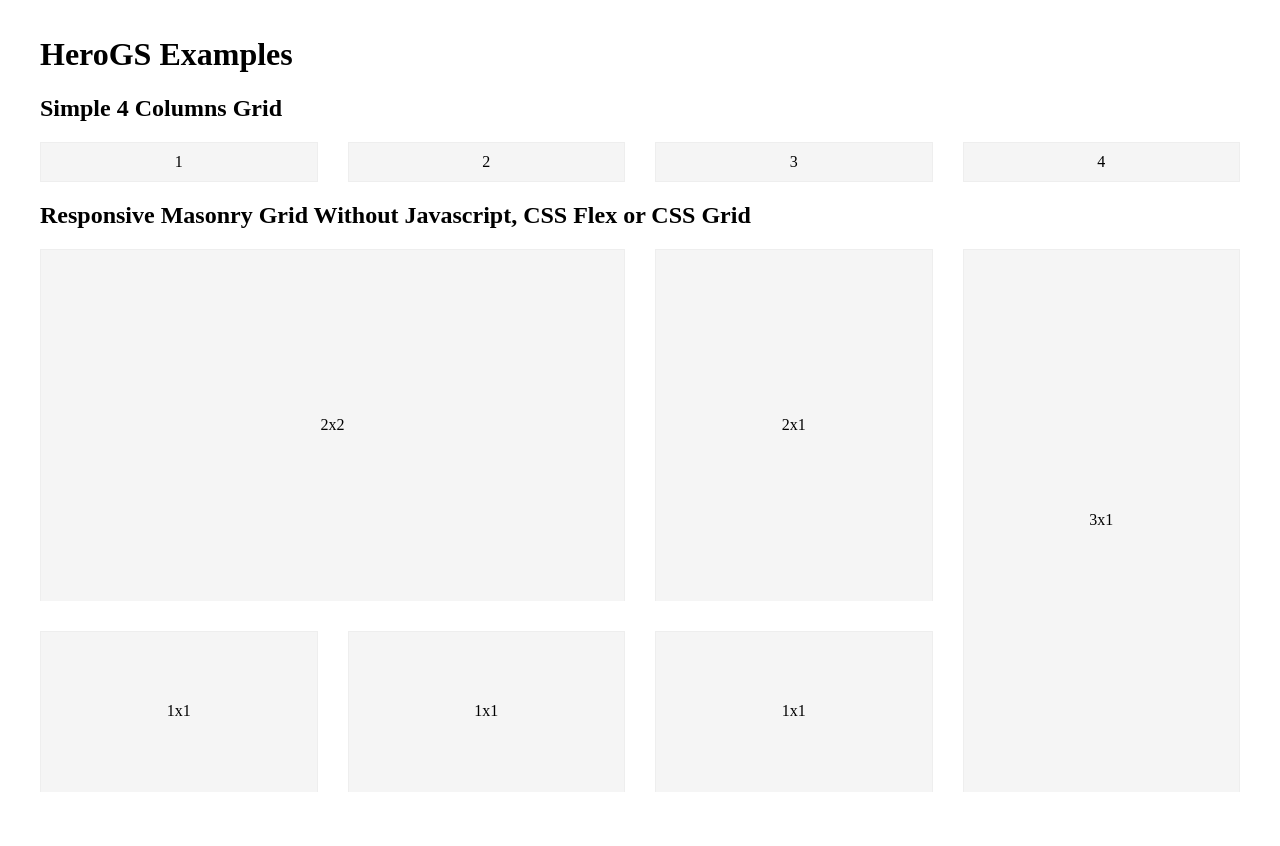
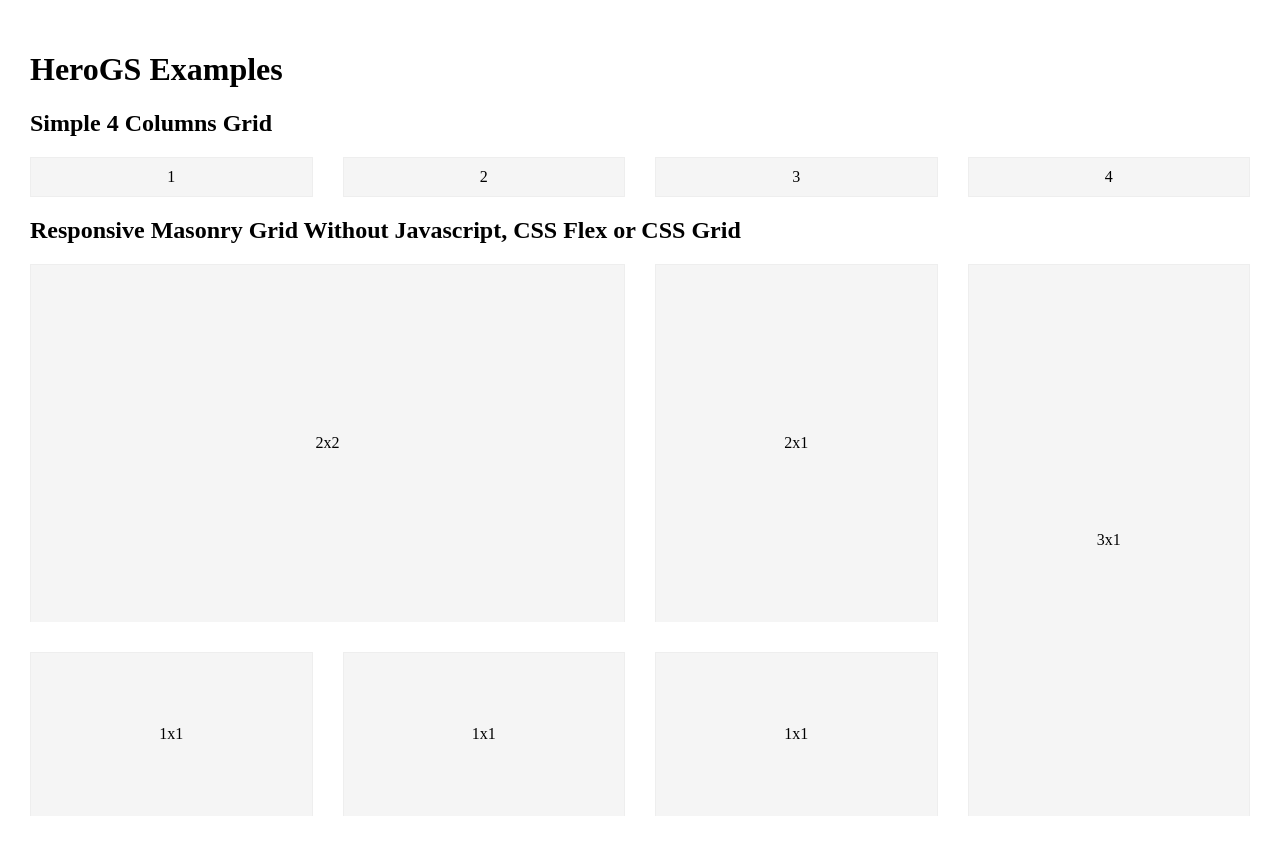
Before and after one commit to hayatbiralem/HeroGS, a plain HTML site: page index.html in a window 1280 px wide. Before the commit the page ends 807 px from the top, so only its background shows below. Drawn offline with Linux system fonts and the light colour scheme.

Commit message:
Some improvements for presentation

```diff
--- a/styles/docs.css
+++ b/styles/docs.css
@@ -118,7 +118,7 @@
 
 body { margin: 0; }
 
-.wrapper { padding: 15px; max-width: 1200px; margin: 0 auto; }
+.wrapper { padding: 30px; max-width: 1230px; margin: 0 auto; }
 
 .cell { padding: 10px 15px; border: 1px solid #eee; text-align: center; background-color: #f5f5f5; }
 
```
Also changed, not shown: 1 other file.
